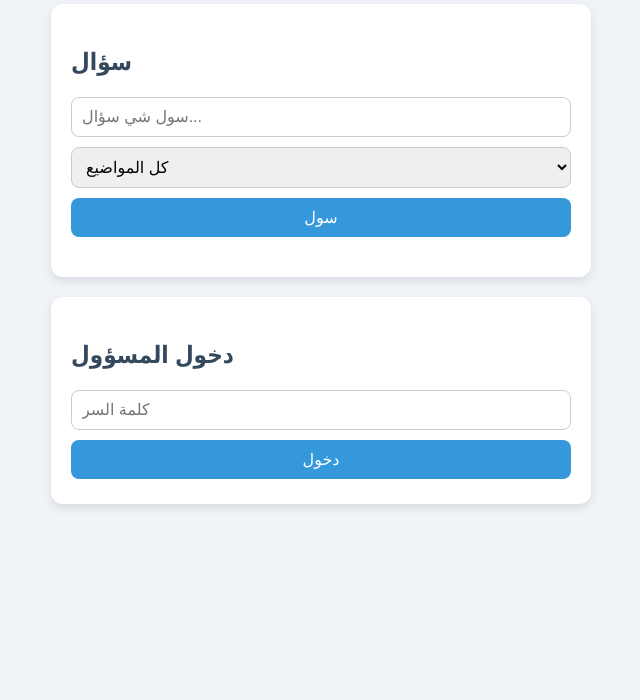
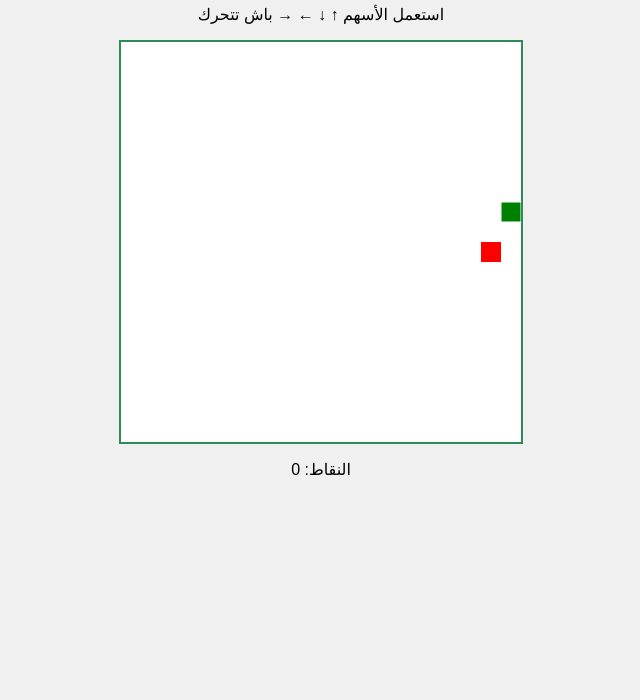
Before and after one commit to samir11ar/site-app, a plain HTML site: page index.html in a window 1280 px wide. Shown: the part 100-800 px from the top of the page, without its empty margins (319-959 px from the left). Drawn offline with Linux system fonts and the light colour scheme.

Commit message:
site-app

```diff
--- a/index.html
+++ b/index.html
@@ -1,51 +1,16 @@
 <!DOCTYPE html>
 <html lang="ar">
 <head>
-  <meta charset="UTF-8">
-  <meta name="viewport" content="width=device-width, initial-scale=1.0">
-  <title>والأجوبة</title>
-  <link rel="stylesheet" href="style.css">
+<meta charset="UTF-8">
+<meta name="viewport" content="width=device-width, initial-scale=1.0">
+<title>لعبة الحنش</title>
+<link rel="stylesheet" href="style.css">
 </head>
 <body>
-
-<h1>تطبيق الأسئلة والأجوبة</h1>
-
-<!-- قسم البحث -->
-<div class="section">
-  <h2>سؤال</h2>
-  <input type="text" id="question" placeholder="سول شي سؤال...">
-  <select id="category">
-    <option value="">كل المواضيع</option>
-    <option value="برمجة">برمجة</option>
-    <option value="علوم">علوم</option>
-    <option value="عام">عام</option>
-  </select>
-  <button onclick="getAnswer()">سول</button>
-  <div id="answer"></div>
-</div>
-
-<!-- قسم إضافة الأسئلة (مخفي للمستخدم العادي) -->
-<div class="section" id="adminSection" style="display:none;">
-  <h2>زيد سؤال جديد (خاص بالمكلف)</h2>
-  <input type="text" id="newQuestion" placeholder="السؤال الجديد">
-  <textarea id="newAnswer" placeholder="الجواب الجديد" rows="3"></textarea>
-  <select id="newCategory">
-    <option value="عام">عام</option>
-    <option value="برمجة">برمجة</option>
-    <option value="علوم">علوم</option>
-  </select>
-  <button onclick="addQuestion()">زيد</button>
-  <button onclick="adminLogout()" style="background-color:#e74c3c; margin-top:10px;">خروج</button>
-  <div id="addMsg"></div>
-</div>
-
-<!-- قسم دخول المسؤول -->
-<div class="section">
-  <h2>دخول المسؤول</h2>
-  <input type="password" id="adminPass" placeholder="كلمة السر">
-  <button onclick="adminLogin()">دخول</button>
-  <div id="adminMsg"></div>
-</div>
+    <h1>لعبة الحنش 🐍</h1>
+    <p>استعمل الأسهم ↑ ↓ ← → باش تتحرك</p>
+    <canvas id="gameCanvas" width="400" height="400"></canvas>
+    <p>النقاط: <span id="score">0</span></p>
 
 <script src="script.js"></script>
 </body>
--- a/script.js
+++ b/script.js
@@ -1,69 +1,84 @@
-// قاعدة البيانات
-let qa = JSON.parse(localStorage.getItem("qa")) || [
-  { question: "شنو هو الذكاء الاصطناعي؟", answer: "الذكاء الاصطناعي هو تقنية تمكّن الحواسيب من التعلم واتخاذ القرارات بطريقة تشبه البشر.", category: "علوم" },
-  { question: "شنو هو HTML؟", answer: "HTML هي لغة الترميز لإنشاء صفحات الويب.", category: "برمجة" },
-  { question: "كيفاش نصاوب تطبيق؟", answer: "باش تصايب تطبيق خاصك تختار لغة برمجة وتصميم واجهة المستخدم وربطها بالمنطق.", category: "برمجة" }
-];
+const canvas = document.getElementById("gameCanvas");
+const ctx = canvas.getContext("2d");
 
-const adminPassword = "1234"; // ممكن تغيّر كلمة السر
+const box = 20; // حجم كل مربع في الشبكة
+let snake = [{x: 8 * box, y: 8 * box}]; // الحنش يبدأ في الوسط
+let direction = "RIGHT";
+let score = 0;
 
-// البحث المتقدم
-function getAnswer() {
-  const questionInput = document.getElementById("question").value.trim().toLowerCase();
-  const selectedCategory = document.getElementById("category").value;
-  const answerDiv = document.getElementById("answer");
+// تفاحة
+let food = {
+    x: Math.floor(Math.random() * 20) * box,
+    y: Math.floor(Math.random() * 20) * box
+};
 
-  let results = qa.filter(q =>
-    q.question.toLowerCase().includes(questionInput) &&
-    (selectedCategory === "" || q.category === selectedCategory)
-  );
+// تحريك الحنش بالأسهم
+document.addEventListener("keydown", changeDirection);
 
-  answerDiv.innerHTML = "";
-  if(results.length > 0){
-    results.forEach(r => {
-      const card = document.createElement("div");
-      card.className = "qa-card";
-      card.innerHTML = `<strong>${r.question}</strong><br>${r.answer}`;
-      answerDiv.appendChild(card);
-    });
-  } else {
-    answerDiv.innerText = "ما لقيتش جواب على هاد السؤال 😅";
-  }
+function changeDirection(event) {
+    if(event.keyCode === 37 && direction !== "RIGHT") direction = "LEFT";
+    else if(event.keyCode === 38 && direction !== "DOWN") direction = "UP";
+    else if(event.keyCode === 39 && direction !== "LEFT") direction = "RIGHT";
+    else if(event.keyCode === 40 && direction !== "UP") direction = "DOWN";
 }
 
-// إضافة سؤال جديد
-function addQuestion() {
-  const q = document.getElementById("newQuestion").value.trim();
-  const a = document.getElementById("newAnswer").value.trim();
-  const c = document.getElementById("newCategory").value;
-  const msgDiv = document.getElementById("addMsg");
+// رسم اللعبة
+function draw() {
+    ctx.clearRect(0, 0, canvas.width, canvas.height);
 
-  if(q && a){
-    qa.push({ question: q, answer: a, category: c });
-    localStorage.setItem("qa", JSON.stringify(qa));
-    msgDiv.innerText = "تمت إضافة السؤال بنجاح ✅";
-    document.getElementById("newQuestion").value = "";
-    document.getElementById("newAnswer").value = "";
-  } else {
-    msgDiv.innerText = "عافاك عَمّر السؤال والجواب ✋";
-  }
+    // رسم الحنش
+    for(let i=0; i<snake.length; i++) {
+        ctx.fillStyle = (i===0) ? "green" : "lightgreen";
+        ctx.fillRect(snake[i].x, snake[i].y, box, box);
+        ctx.strokeStyle = "white";
+        ctx.strokeRect(snake[i].x, snake[i].y, box, box);
+    }
+
+    // رسم التفاحة
+    ctx.fillStyle = "red";
+    ctx.fillRect(food.x, food.y, box, box);
+
+    // تحريك الحنش
+    let snakeX = snake[0].x;
+    let snakeY = snake[0].y;
+
+    if(direction === "LEFT") snakeX -= box;
+    if(direction === "UP") snakeY -= box;
+    if(direction === "RIGHT") snakeX += box;
+    if(direction === "DOWN") snakeY += box;
+
+    // الأكل
+    if(snakeX === food.x && snakeY === food.y) {
+        score++;
+        document.getElementById("score").innerText = score;
+        food = {
+            x: Math.floor(Math.random() * 20) * box,
+            y: Math.floor(Math.random() * 20) * box
+        };
+    } else {
+        snake.pop();
+    }
+
+    // إضافة الرأس الجديد
+    let newHead = {x: snakeX, y: snakeY};
+
+    // كوليجات مع الحيط أو مع النفس
+    if(snakeX < 0 || snakeX >= 400 || snakeY < 0 || snakeY >= 400 || collision(newHead, snake)) {
+        clearInterval(game);
+        alert("خسرت! النقاط: " + score);
+        return;
+    }
+
+    snake.unshift(newHead);
 }
 
-// تسجيل دخول المسؤول
-function adminLogin() {
-  const pass = document.getElementById("adminPass").value;
-  const msgDiv = document.getElementById("adminMsg");
-  if(pass === adminPassword){
-    document.getElementById("adminSection").style.display = "block";
-    msgDiv.innerText = "تم تسجيل الدخول كمسؤول ✅";
-    document.getElementById("adminPass").value = "";
-  } else {
-    msgDiv.innerText = "كلمة السر خاطئة ❌";
-  }
+// تحقق من الاصطدام مع النفس
+function collision(head, array) {
+    for(let i=0; i<array.length; i++) {
+        if(head.x === array[i].x && head.y === array[i].y) return true;
+    }
+    return false;
 }
 
-// تسجيل خروج المسؤول
-function adminLogout() {
-  document.getElementById("adminSection").style.display = "none";
-  document.getElementById("adminMsg").innerText = "تم تسجيل الخروج ✅";
-}
+// تشغيل اللعبة كل 100ms
+let game = setInterval(draw, 100);
--- a/style.css
+++ b/style.css
@@ -1,67 +1,16 @@
 body {
-  font-family: 'Segoe UI', Tahoma, Geneva, Verdana, sans-serif;
-  background: #f0f4f8;
-  margin:0;
-  padding:20px;
-  text-align:center;
+    display: flex;
+    flex-direction: column;
+    align-items: center;
+    font-family: Arial, sans-serif;
+    background-color: #f0f0f0;
 }
 
 h1 {
-  color:#2c3e50;
-  margin-bottom:20px;
+    color: #2e8b57;
 }
 
-.section {
-  background:#fff;
-  border-radius:12px;
-  box-shadow:0 4px 10px rgba(0,0,0,0.1);
-  padding:20px;
-  margin:20px auto;
-  max-width:500px;
-  text-align:left;
+canvas {
+    border: 2px solid #2e8b57;
+    background-color: #fff;
 }
-
-.section h2 {
-  color:#34495e;
-  margin-bottom:15px;
-}
-
-input, textarea, select, button {
-  width:100%;
-  padding:10px;
-  margin:5px 0;
-  border-radius:8px;
-  border:1px solid #ccc;
-  font-size:16px;
-  box-sizing:border-box;
-}
-
-button {
-  background-color:#3498db;
-  color:#fff;
-  border:none;
-  cursor:pointer;
-  transition:0.3s;
-}
-
-button:hover {
-  background-color:#2980b9;
-}
-
-#answer {
-  margin-top:15px;
-  font-size:16px;
-  color:#e74c3c;
-  white-space:pre-line;
-}
-
-.qa-card {
-  background:#ecf0f1;
-  border-radius:8px;
-  padding:10px;
-  margin:10px 0;
-}
-
-.qa-card strong {
-  color:#2c3e50;
-}
```
